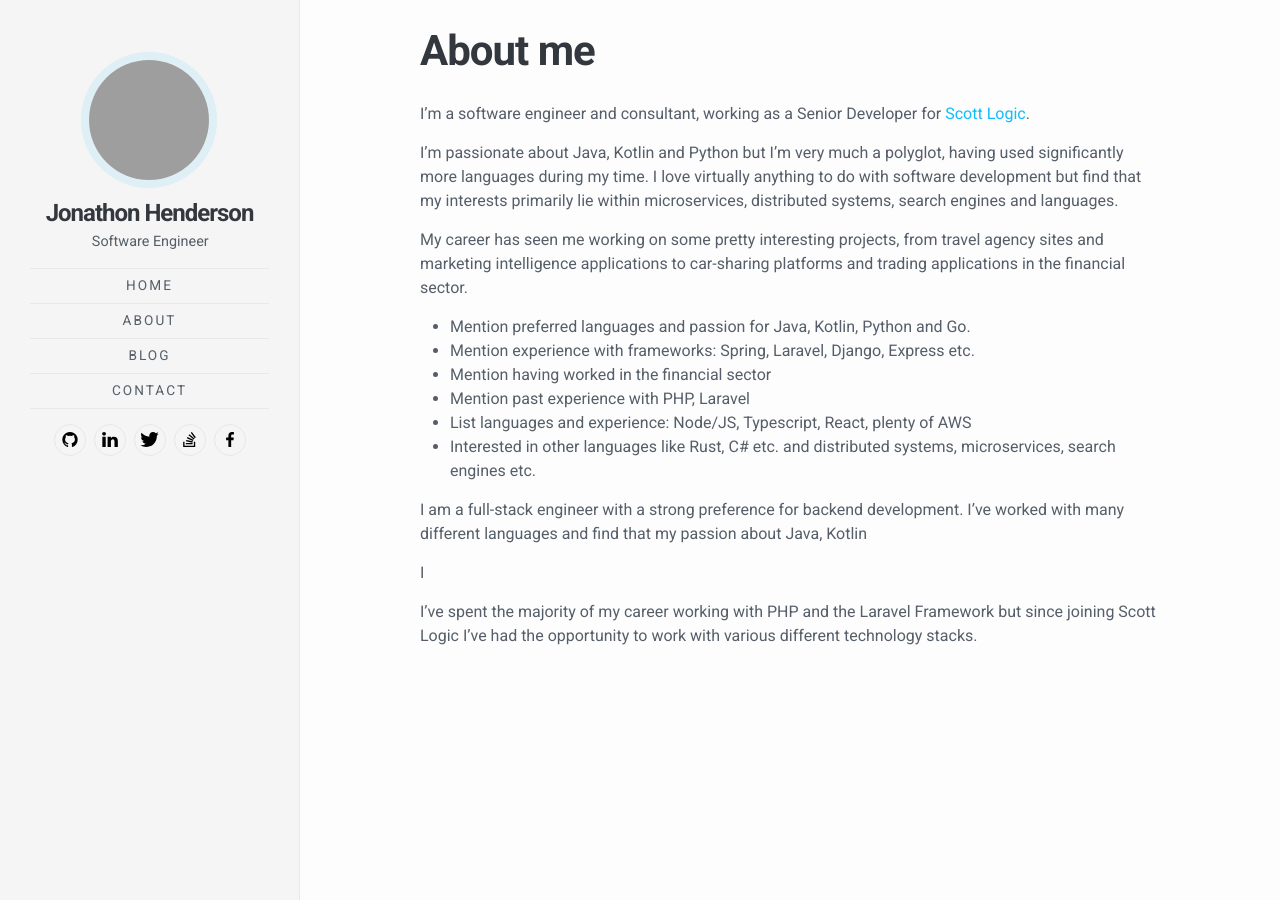
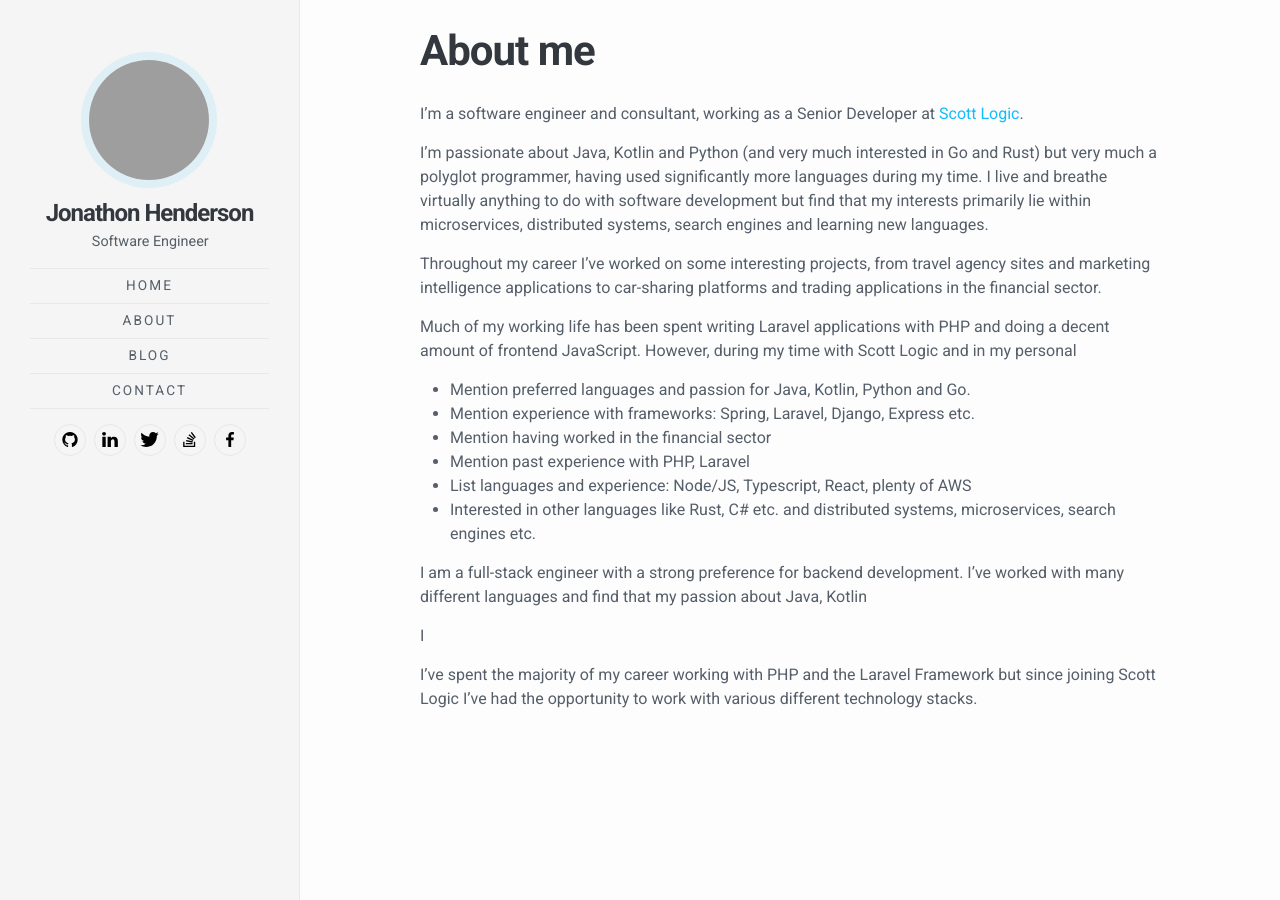
Before and after one commit to jrhenderson1988/jrhenderson1988.github.io, a Jekyll site: the page built from about.md, in a window 1280 px wide. Built offline with Jekyll 4.4.1, drawn with Linux system fonts in a browser that asks for light colours; grey boxes are pictures that could not be loaded.

Commit message:
WIP: Writing about text

```diff
--- a/about.md
+++ b/about.md
@@ -5,11 +5,13 @@ title: About me
 permalink: /about
 ---
 
-I'm a software engineer and consultant, working as a Senior Developer for [Scott Logic](https://www.scottlogic.com/).
+I'm a software engineer and consultant, working as a Senior Developer at [Scott Logic](https://www.scottlogic.com/).
 
-I'm passionate about Java, Kotlin and Python but I'm very much a polyglot, having used significantly more languages during my time. I love virtually anything to do with software development but find that my interests primarily lie within microservices, distributed systems, search engines and languages.
+I'm passionate about Java, Kotlin and Python (and very much interested in Go and Rust) but very much a polyglot programmer, having used significantly more languages during my time. I live and breathe virtually anything to do with software development but find that my interests primarily lie within microservices, distributed systems, search engines and learning new languages.
 
-My career has seen me working on some pretty interesting projects, from travel agency sites and marketing intelligence applications to car-sharing platforms and trading applications in the financial sector.
+Throughout my career I've worked on some interesting projects, from travel agency sites and marketing intelligence applications to car-sharing platforms and trading applications in the financial sector.
+
+Much of my working life has been spent writing Laravel applications with PHP and doing a decent amount of frontend JavaScript. However, during my time with Scott Logic and in my personal
 
 - Mention preferred languages and passion for Java, Kotlin, Python and Go.
 - Mention experience with frameworks: Spring, Laravel, Django, Express etc.
```
